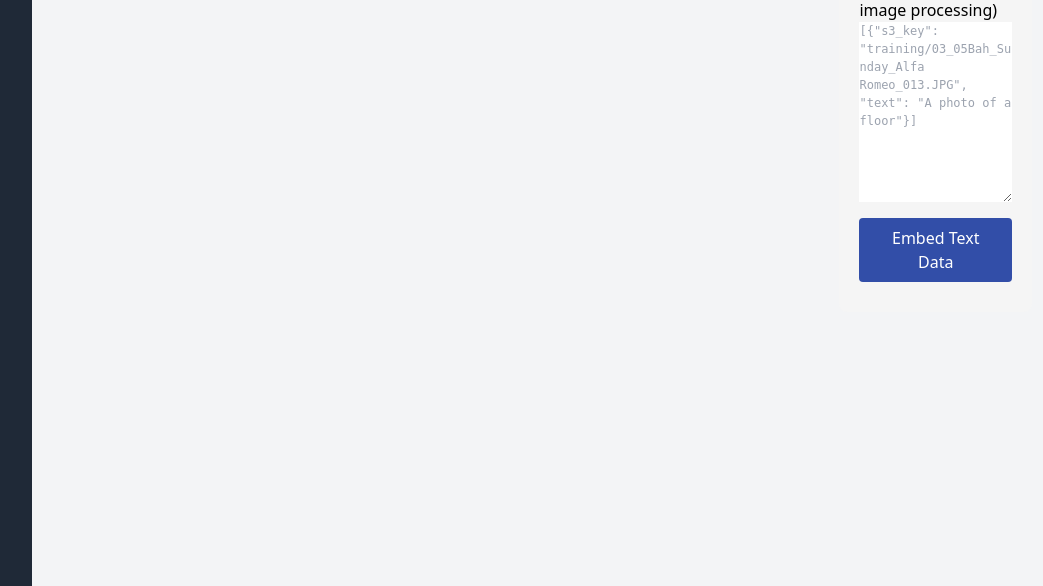
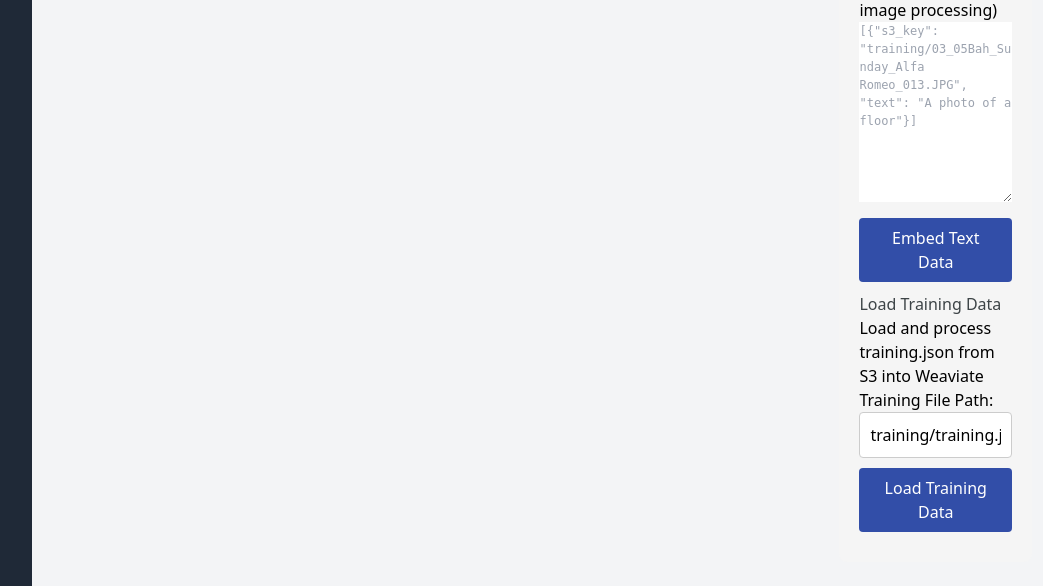
Before and after one commit to AlexanderOllman/Mercedes-Chat, a Flask app: page / in a window 1280 px wide. Shown: the part 980-1566 px from the top of the page, without its empty margins (224-1267 px from the left). Run offline with Flask 3, Linux system fonts and the light colour scheme; some libraries are stand-ins or nearby versions.

Commit message:
search attempt

```diff
--- a/app.py
+++ b/app.py
@@ -226,12 +226,30 @@ def store_embedding_in_weaviate(collection, s3_key, text, embedding):
 
 # Store only the text embedding (we'll add this for text embedding)
 def get_text_embedding(text):
-    """Generate a basic text embedding using random values for demonstration purposes.
-    In a production app, you would use a proper text embedding model."""
-    # For this demo, we're using random embeddings
-    # In a real app, use a text embedding model
-    logger.info(f"Generating text embedding for: {text[:50]}...")
-    return np.random.random(128).astype('float32')  # Small dimension for demo purposes
+    """Generate a text embedding for the given text.
+    We use a consistent approach based on word presence and position to create embeddings
+    that will be useful for finding similar text descriptions."""
+    # Create a fixed-size embedding (size needs to be consistent for vector search)
+    embedding_size = 128  # Keep the same size as before
+    embedding = np.zeros(embedding_size, dtype='float32')
+
+    # Process the text - convert to lowercase and split into words
+    words = text.lower().split()
+
+    # Create embedding based on word presence and position
+    for i, word in enumerate(words):
+        # Simple hashing function to map words to positions in the embedding
+        hash_val = hash(word) % embedding_size
+        # Add value at the hashed position, with diminishing weight for later words
+        embedding[hash_val] += 1.0 / (1 + i * 0.1)
+
+    # Normalize the embedding to unit length (important for vector similarity)
+    norm = np.linalg.norm(embedding)
+    if norm > 0:
+        embedding = embedding / norm
+
+    logger.info(f"Generated text embedding for: {text[:50]}...")
+    return embedding
 
 # Store embedding in Weaviate collection without using image
 def store_text_embedding_in_weaviate(collection, s3_key, text):
@@ -308,10 +326,10 @@ def chat():
         query_embedding = get_text_embedding(query)
 
         logger.info("Searching Weaviate for similar items")
-        # Search Weaviate for similar items
+        # Search Weaviate for similar items - get 10 results as requested
         results = collection.query.near_vector(
             near_vector=query_embedding.tolist(),
-            limit=5
+            limit=10  # Updated to 10 results from the previous 5
         ).do()
 
         logger.info(f"Connecting to S3 at: {s3_endpoint or 'default endpoint'}")
@@ -1476,5 +1494,123 @@ def save_settings():
             'error': str(e)
         }), 500
 
+@app.route('/api/load-training-data', methods=['POST'])
+def load_training_data():
+    """
+    Endpoint to download training.json from S3 and process its entries into Weaviate.
+    """
+    try:
+        # Get credentials from request
+        data = request.json
+        s3_endpoint = data.get('s3_endpoint')
+        aws_access_key_id = data.get('aws_access_key_id')
+        aws_secret_access_key = data.get('aws_secret_access_key')
+        bucket_name = data.get('s3_bucket_name') or os.getenv('S3_BUCKET_NAME', 'default-bucket')
+        file_path = data.get('file_path', 'training/training.json')  # Default path to training.json
+        weaviate_url = data.get('weaviate_url')
+        weaviate_token = data.get('weaviate_token')
+
+        # Log the request
+        logger.info(f"Loading training data from S3: {bucket_name}/{file_path}")
+        logs = [f"Loading training data from S3: {bucket_name}/{file_path}"]
+
+        # Create S3 client
+        s3_client = get_s3_client(s3_endpoint, aws_access_key_id, aws_secret_access_key)
+
+        # Connect to Weaviate
+        weaviate_client = connect_to_weaviate(weaviate_url, weaviate_token)
+        if not weaviate_client:
+            error_msg = "Failed to connect to Weaviate"
+            logger.error(error_msg)
+            logs.append(error_msg)
+            return jsonify({
+                'success': False,
+                'error': error_msg,
+                'logs': logs
+            }), 400
+
+        # Get the collection
+        collection = initialize_weaviate_collection(weaviate_client)
+        if not collection:
+            error_msg = "Failed to initialize Weaviate collection"
+            logger.error(error_msg)
+            logs.append(error_msg)
+            return jsonify({
+                'success': False,
+                'error': error_msg,
+                'logs': logs
+            }), 400
+
+        # Get the training data file from S3
+        try:
+            logger.info(f"Downloading training data from S3: {bucket_name}/{file_path}")
+            logs.append(f"Downloading training data from S3: {bucket_name}/{file_path}")
+
+            response = s3_client.get_object(Bucket=bucket_name, Key=file_path)
+            content = response['Body'].read().decode('utf-8')
+            training_data = json.loads(content)
+
+            logger.info(f"Downloaded training data with {len(training_data)} entries")
+            logs.append(f"Downloaded training data with {len(training_data)} entries")
+
+            # Process the training data
+            successful_entries = 0
+
+            for i, item in enumerate(training_data):
+                try:
+                    # Extract data from the JSON item
+                    s3_key = item.get('s3_key', '')
+                    text = item.get('text', '')
+
+                    if not s3_key or not text:
+                        logs.append(f"Skipping entry {i+1}: Missing s3_key or text")
+                        continue
+
+                    # Store the text embedding in Weaviate
+                    success = store_text_embedding_in_weaviate(collection, s3_key, text)
+
+                    if success:
+                        successful_entries += 1
+
+                    # Log progress for every 10 entries
+                    if (i+1) % 10 == 0 or i == 0 or i == len(training_data) - 1:
+                        logger.info(f"Processed {i+1} of {len(training_data)} entries")
+                        logs.append(f"Processed {i+1} of {len(training_data)} entries")
+                except Exception as e:
+                    error_msg = f"Error processing entry {i+1}: {str(e)}"
+                    logger.error(error_msg)
+                    logs.append(error_msg)
+
+            # Return success response
+            logger.info(f"Successfully processed {successful_entries} of {len(training_data)} entries")
+            logs.append(f"Successfully processed {successful_entries} of {len(training_data)} entries")
+
+            return jsonify({
+                'success': True,
+                'message': f"Successfully processed {successful_entries} of {len(training_data)} entries",
+                'total_entries': len(training_data),
+                'successful_entries': successful_entries,
+                'logs': logs
+            })
+
+        except Exception as e:
+            error_msg = f"Error downloading or processing training data: {str(e)}"
+            logger.error(error_msg)
+            logs.append(error_msg)
+            return jsonify({
+                'success': False,
+                'error': error_msg,
+                'logs': logs
+            }), 400
+
+    except Exception as e:
+        error_msg = f"Error in load_training_data endpoint: {str(e)}"
+        logger.error(error_msg)
+        return jsonify({
+            'success': False,
+            'error': str(e),
+            'logs': [error_msg]
+        }), 500
+
 if __name__ == '__main__':
     app.run(host='0.0.0.0', port=8080, debug=False)
--- a/templates/index.html
+++ b/templates/index.html
@@ -437,6 +437,15 @@
                         <textarea id="datasetInput" rows="10" placeholder='[{"s3_key": "training/03_05Bah_Sunday_Alfa Romeo_013.JPG", "text": "A photo of a floor"}]'></textarea>
                         <button id="embedButton" class="embed-button">Embed Text Data</button>
                         <div id="embedStatus" class="status" style="display: none;"></div>
+
+                        <h4>Load Training Data</h4>
+                        <p>Load and process training.json from S3 into Weaviate</p>
+                        <div>
+                            <label for="trainingFilePath">Training File Path:</label>
+                            <input type="text" id="trainingFilePath" placeholder="training/training.json" value="training/training.json">
+                        </div>
+                        <button id="loadTrainingButton" class="embed-button">Load Training Data</button>
+                        <div id="trainingStatus" class="status" style="display: none;"></div>
                     </div>
                 </div>
             </div>
@@ -712,6 +721,66 @@
 
             button.disabled = false;
             button.textContent = 'Embed Text Data';
+        });
+
+        // Load Training Data functionality
+        document.getElementById('loadTrainingButton').addEventListener('click', async function() {
+            const button = this;
+            button.disabled = true;
+            button.textContent = 'Loading...';
+            const statusDiv = document.getElementById('trainingStatus');
+            statusDiv.textContent = 'Loading and processing training data...';
+            statusDiv.className = 'status info';
+            statusDiv.style.display = 'block';
+
+            logMessage('Starting training data load process...');
+
+            try {
+                const filePath = document.getElementById('trainingFilePath').value;
+                logMessage(`Loading training data from: ${filePath}`);
+
+                const response = await fetch('/api/load-training-data', {
+                    method: 'POST',
+                    headers: {
+                        'Content-Type': 'application/json',
+                    },
+                    body: JSON.stringify({
+                        file_path: filePath,
+                        s3_endpoint: document.getElementById('s3Endpoint').value,
+                        aws_access_key_id: document.getElementById('s3AccessKey').value,
+                        aws_secret_access_key: document.getElementById('s3SecretKey').value,
+                        s3_bucket_name: document.getElementById('s3BucketName').value,
+                        weaviate_url: document.getElementById('weaviateUrl').value,
+                        weaviate_token: document.getElementById('weaviateToken').value
+                    })
+                });
+
+                logMessage('Received training data load response from server');
+
+                const data = await response.json();
+
+                // Process server logs if available
+                if (data.logs) {
+                    processServerLogs(data.logs);
+                }
+
+                if (data.success) {
+                    statusDiv.textContent = data.message;
+                    statusDiv.className = 'status success';
+                    logMessage(`Training data load completed: ${data.message}`, 'info');
+                } else {
+                    statusDiv.textContent = 'Error: ' + data.error;
+                    statusDiv.className = 'status error';
+                    logMessage(`Training data load error: ${data.error}`, 'error');
+                }
+            } catch (error) {
+                statusDiv.textContent = 'Error loading training data: ' + error;
+                statusDiv.className = 'status error';
+                logMessage(`Training data load error: ${error}`, 'error');
+            }
+
+            button.disabled = false;
+            button.textContent = 'Load Training Data';
         });
 
         // Refresh button functionality
```
